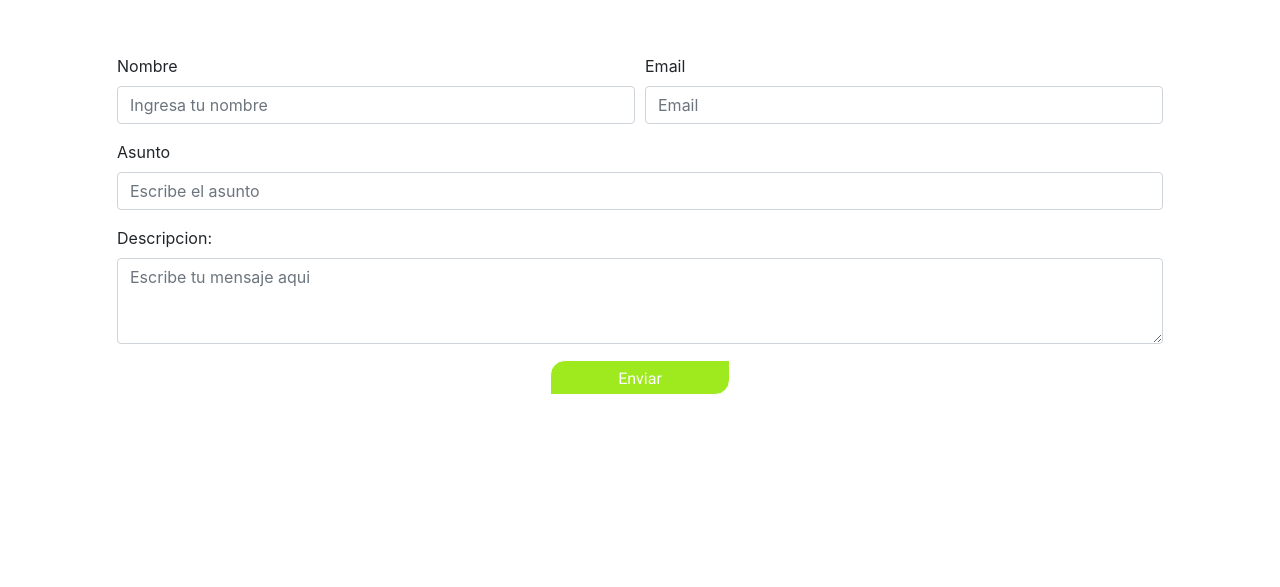
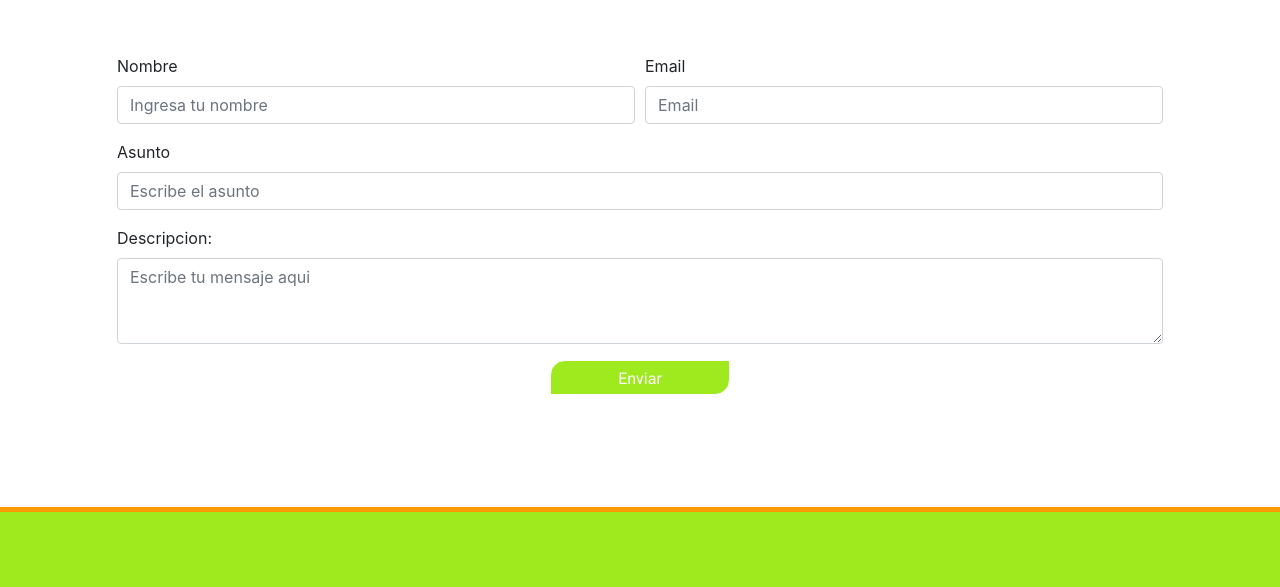
Before and after one commit to SandovalJr/PW_Fruteria, a plain HTML site: page index.html in a window 1280 px wide. Shown: the part 3088-3675 px from the top of the page. Before the commit the page ends 3595 px from the top, so only its background shows below. Drawn offline with nearby package versions, Linux system fonts and the light colour scheme.

Commit message:
footer realizado

```diff
--- a/Sass/pagina_inicio.scss
+++ b/Sass/pagina_inicio.scss
@@ -88,6 +88,7 @@ body {
     font-family: "Lobster", cursive;
 color: $naranja_titulos;
     }
+
 }
 
 @media (max-width: $break_point1) {
--- a/index.html
+++ b/index.html
@@ -227,11 +227,11 @@
         </div>
         <div class="col-12" style="background-color: white; height: 95px;"></div>
       </section>
+      <!-- SECTION CONTACTO -->
+      <section id="Contacto">
       <div class="col-12" style="background-color: #FF9900; height: 5px;"></div>
 
       <!-- CONTACTO -->
-      <!-- SECTION CONTACTO -->
-      <section id="Contacto">
   <div class="col-12">
     <h1 style="text-align: center;" id="contacto_texto">
       " Contacto "
@@ -275,7 +275,13 @@
 </div>
 
 </section>
+      <div class="col-12" style="background-color: #FF9900; height: 5px;"></div>
 
+<footer>
+  <div class="col-12" style="background-color: #9fea1f; height: 75px;">
+
+  </div>
+</footer>
 
     <!-- Optional JavaScript -->
     <!-- jQuery first, then Popper.js, then Bootstrap JS -->
```
Also changed, not shown: 1 other file.
